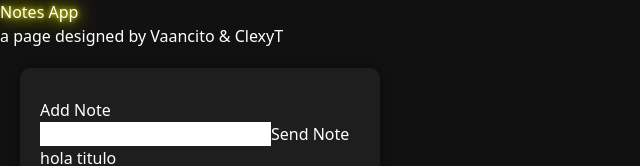
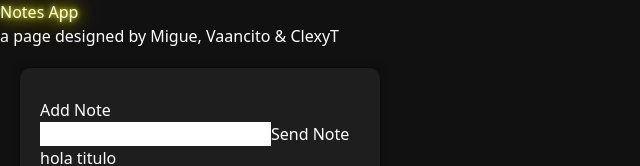
Before and after one commit to ClexyT/Notes-App, a React (Vite) app: page / in a window 1280 px wide. Shown: the top 166 px of the page, without its empty margins (0-640 px from the left). Built offline with nearby package versions, Linux system fonts and the light colour scheme.

Commit message:
commit 9

```diff
--- a/src/components/App.jsx
+++ b/src/components/App.jsx
@@ -5,7 +5,7 @@ function App() {
   return (
     <div>
       <h1 className="flex justify-center text-2xl neon">Notes App</h1>
-      <h3 className="flex justify-center text-1xl" >a page designed by Vaancito & ClexyT</h3>
+      <h3 className="flex justify-center text-1xl" >a page designed by Migue, Vaancito & ClexyT</h3>
 
       <NotesManager />
     </div>
--- a/src/components/NotesManager.jsx
+++ b/src/components/NotesManager.jsx
@@ -19,7 +19,7 @@ const NotesManager = () => {
         <NoteManager
         tittle=""
         description=""
-        category={blue}
+        category={red}
         />
       </div>
     </div>
--- a/src/styles/index.css
+++ b/src/styles/index.css
@@ -15,5 +15,7 @@ body{
     border-radius: 10px;
     padding: 30px 0px 10px 20px;
     margin: 20px 900px 0px 20px;
+
     box-shadow: 0 0 10px rgba(0,0,0,0.5);
+
 }
```
